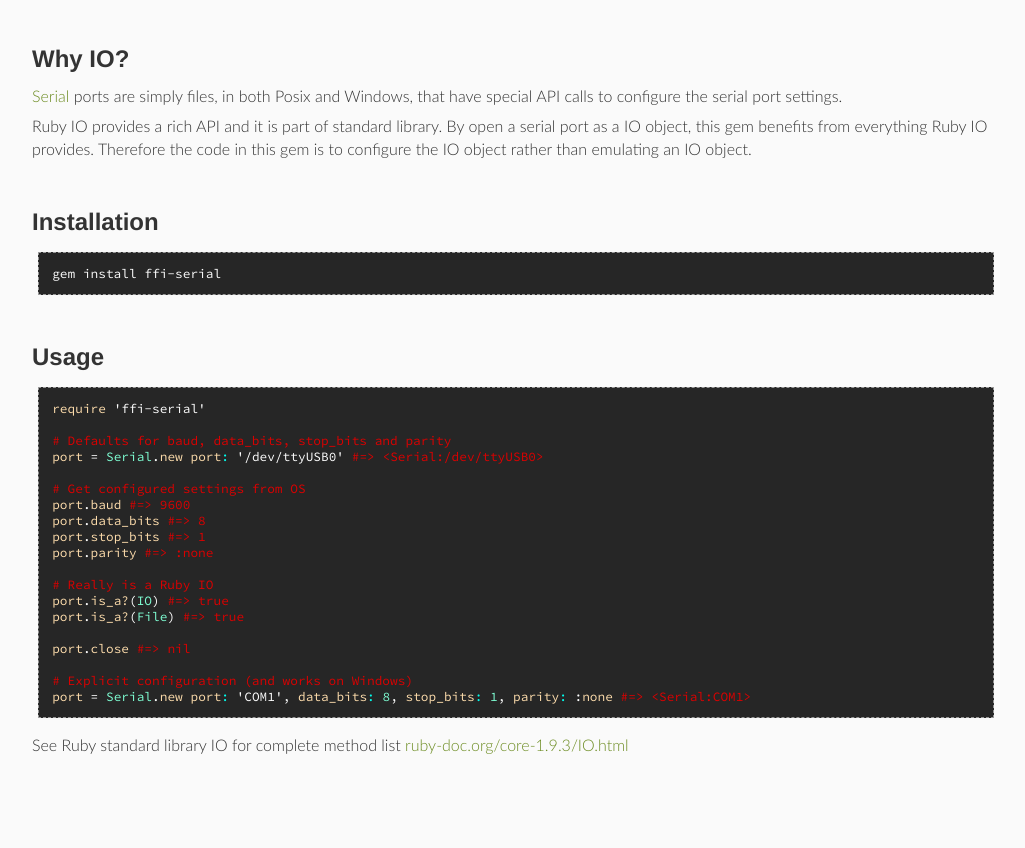
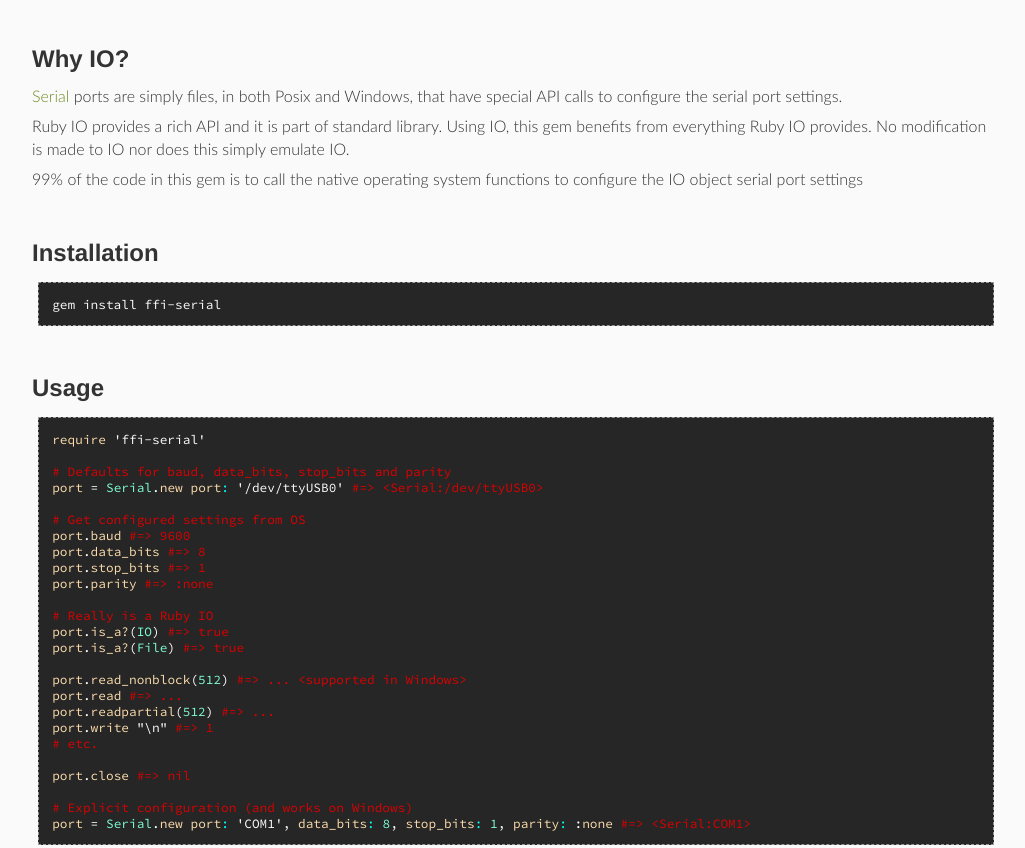
Before and after one commit to jvandervyver/ffi-serial, a plain HTML site: page doc/README_md.html in a window 1280 px wide. Shown: the part 355-1203 px from the top of the page, without its empty margins (248-1273 px from the left). Drawn offline with Linux system fonts and the light colour scheme.

Commit message:
Updated RDoc also this time + a few extra examples

```diff
--- a/doc/README_md.html
+++ b/doc/README_md.html
@@ -112,10 +112,12 @@ native compilation concerns go away.</p>
 <p><a href="Serial.html">Serial</a> ports are simply files, in both Posix and
 Windows, that have special API calls to configure the serial port settings.</p>
 
-<p>Ruby IO provides a rich API and it is part of standard library. By open a
-serial port as a IO object, this gem benefits from everything Ruby IO
-provides. Therefore the code in this gem is to configure the IO object
-rather than emulating an IO object.</p>
+<p>Ruby IO provides a rich API and it is part of standard library. Using IO,
+this gem benefits from everything Ruby IO provides. No modification is made
+to IO nor does this simply emulate IO.</p>
+
+<p>99% of the code in this gem is to call the native operating system
+functions to configure the IO object serial port settings</p>
 
 <h2 id="label-Installation">Installation<span><a href="#label-Installation">&para;</a> <a href="#documentation">&uarr;</a></span></h2>
 
@@ -138,6 +140,12 @@ rather than emulating an IO object.</p>
 <span class="ruby-identifier">port</span>.<span class="ruby-identifier">is_a?</span>(<span class="ruby-constant">IO</span>) <span class="ruby-comment">#=&gt; true</span>
 <span class="ruby-identifier">port</span>.<span class="ruby-identifier">is_a?</span>(<span class="ruby-constant">File</span>) <span class="ruby-comment">#=&gt; true</span>
 
+<span class="ruby-identifier">port</span>.<span class="ruby-identifier">read_nonblock</span>(<span class="ruby-value">512</span>) <span class="ruby-comment">#=&gt; ... &lt;supported in Windows&gt;</span>
+<span class="ruby-identifier">port</span>.<span class="ruby-identifier">read</span> <span class="ruby-comment">#=&gt; ...</span>
+<span class="ruby-identifier">port</span>.<span class="ruby-identifier">readpartial</span>(<span class="ruby-value">512</span>) <span class="ruby-comment">#=&gt; ...</span>
+<span class="ruby-identifier">port</span>.<span class="ruby-identifier">write</span> <span class="ruby-string">&quot;\n&quot;</span> <span class="ruby-comment">#=&gt; 1</span>
+<span class="ruby-comment"># etc.</span>
+
 <span class="ruby-identifier">port</span>.<span class="ruby-identifier">close</span> <span class="ruby-comment">#=&gt; nil</span>
 
 <span class="ruby-comment"># Explicit configuration (and works on Windows)</span>
```
Also changed, not shown: doc/index.html (+12 -4 lines), 2 other files.
